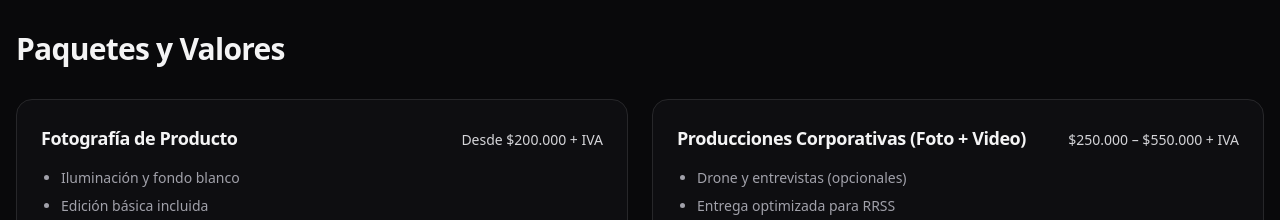
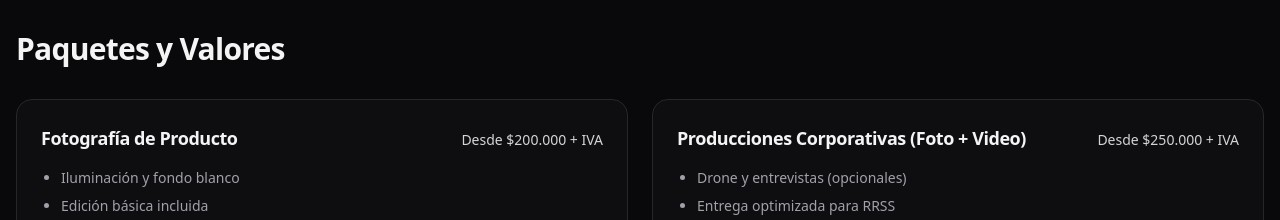
Before and after one commit to rawzmedia/rawz-media, a Next.js app: page / in a window 1280 px wide. Shown: the part 1780-2000 px from the top of the page. Built offline with nearby package versions, Linux system fonts and the light colour scheme.

Commit message:
Update page.tsx

```diff
--- a/app/page.tsx
+++ b/app/page.tsx
@@ -2,7 +2,7 @@
 export default function Page() {
   const packages = [
     { name: "Fotografía de Producto", price: "Desde $200.000 + IVA", features: ["Iluminación y fondo blanco","Edición básica incluida","Opcional: asistente en set"] },
-    { name: "Producciones Corporativas (Foto + Video)", price: "$250.000 – $550.000 + IVA", features: ["Drone y entrevistas (opcionales)","Entrega optimizada para RRSS","Soporte de respaldo en set (RAWZ Tech Kit)"] },
+    { name: "Producciones Corporativas (Foto + Video)", price: " Desde $250.000 + IVA", features: ["Drone y entrevistas (opcionales)","Entrega optimizada para RRSS","Soporte de respaldo en set (RAWZ Tech Kit)"] },
     { name: "Eventos Corporativos (Cobertura)", price: "$200.000 – $300.000 + IVA", features: ["Fotos + video + reel","Edición incluida","4 cuñas / testimonio (opcionales)"] },
     { name: "Pack Evento en Santiago", price: "$250.000 + IVA", features: ["Fotos + reel + 4 cuñas","Asistente + edición","Política: 50% de anticipo"] },
   ];
```
